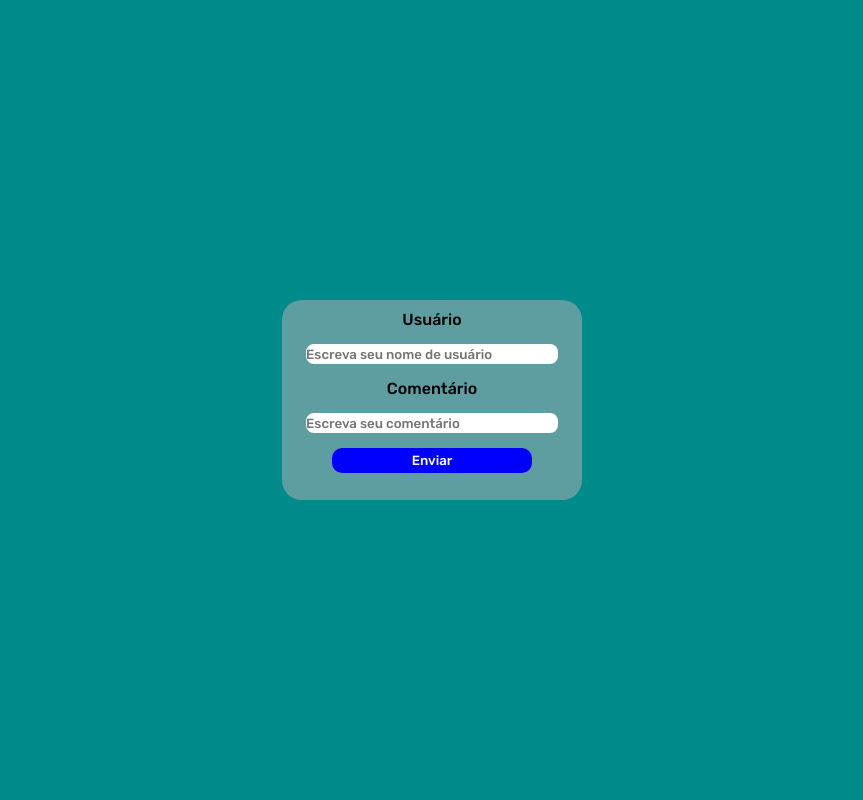
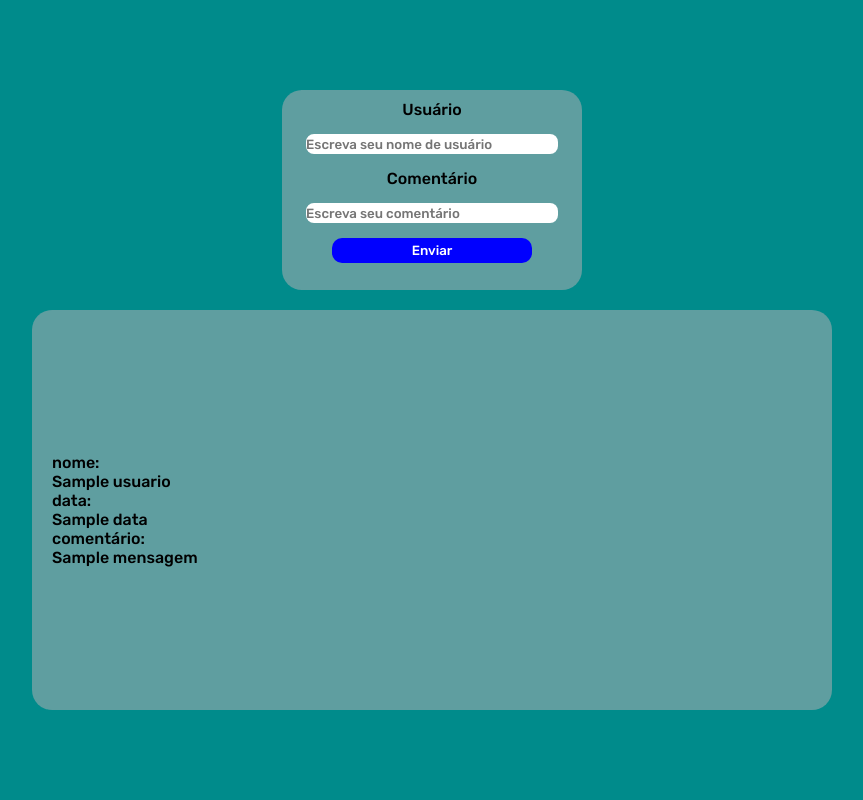
Before and after one commit to MatheusRomagnoli/feedback, a Flask app: template templates/index.html in a window 1280 px wide. Shown: the whole page, without its empty margins (208-1071 px from the left). Run offline with Flask 3, Linux system fonts and the light colour scheme; the template is opened without the code that fills it: most values are stand-ins (such as "Sample title", 1, 10 or a date in 2020).

Commit message:
ADD: div de exibição para as mensagens cadastradas

```diff
--- a/app.py
+++ b/app.py
@@ -8,7 +8,9 @@ app = Flask(__name__)
 
 @app.route("/")
 def pagina_principal():
-    return render_template("index.html")
+    mensagens = Mensagem.recuperar_mensagens()
+
+    return render_template("index.html", mensagens = mensagens)
 
 @app.route("/post/enviarDados", methods = ["POST"])
 def post_enviarDados():
@@ -19,6 +21,7 @@ def post_enviarDados():
     Mensagem.cadastrar_mensagem(usuario, mensagem)
 
 
+
     # vai redirecionar pro index qnd clicar no botao
     return redirect("/")
 
--- a/data/conexao.py
+++ b/data/conexao.py
@@ -2,7 +2,7 @@ import mysql.connector
 class Conexao:
     def criar_conexao():
         conexao = mysql.connector.connect(
-            hostname = "localhost",
+            host = "localhost",
             port = 3306,
             user = "root",
             password = "root",
--- a/static/style.css
+++ b/static/style.css
@@ -56,3 +56,21 @@
 
     transition: background-color 0.3s;
 }
+
+.container_comentario{
+    width: 800px;
+    height: 400px;
+    background-color: cadetblue;
+    margin-top: 20px;
+    border-radius: 20px;
+
+    display: flex;
+    flex-direction: column;
+
+    text-align: left;
+    justify-content: center;
+    padding: 20px;
+
+
+
+}
--- a/templates/index.html
+++ b/templates/index.html
@@ -15,7 +15,7 @@
 </head>
 <body>
     <div class="container-geral">
-        <form action="/post/mensagem" method="POST" class="formatacao-form">
+        <form action="/post/enviarDados" method="POST" class="formatacao-form">
             <label>Usuário</label>
             <input type="text" placeholder="Escreva seu nome de usuário" class="formatacao-inputs" name="usuario" />
 
@@ -24,7 +24,24 @@
 
             <button type="submit" class="formatacao-botao">Enviar</button>
         </form>
+
+        <div class="container_comentario">
+            {% for mensagem in mensagens %}
+            <label for="">nome:</label>
+            <span>{{mensagem.usuario}}</span>
+
+            <label for="">data:</label>
+            <span>{{mensagem.data}}</span>
+
+            <label for="">comentário:</label>
+            <span>{{mensagem.mensagem}}</span>
+            {% endfor %}
+        </div>
+
     </div>
+
+
+
 
 </body>
 </html>
```
Also changed, not shown: model/controler_mensagem.py (+24 -0 lines).
